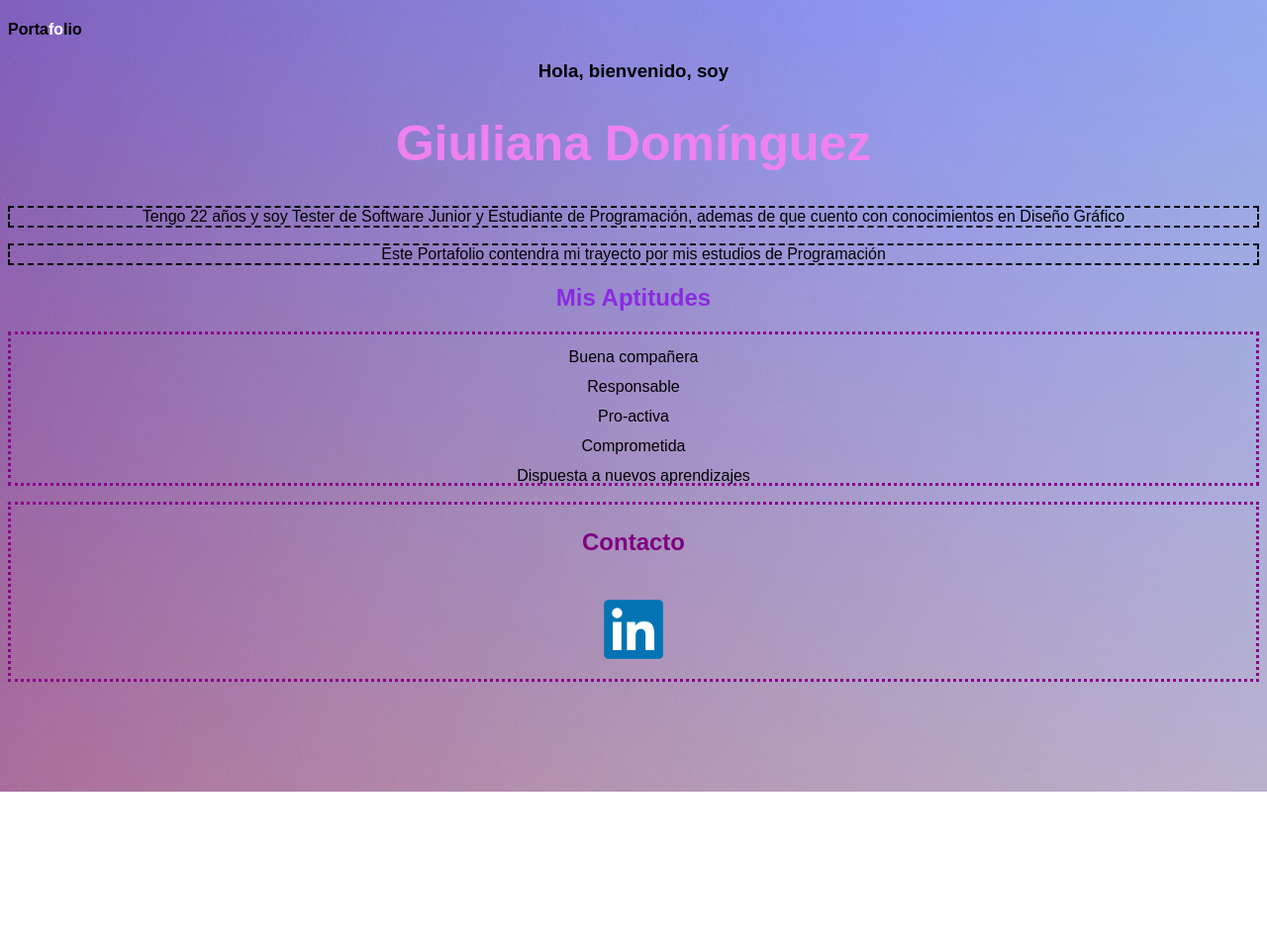
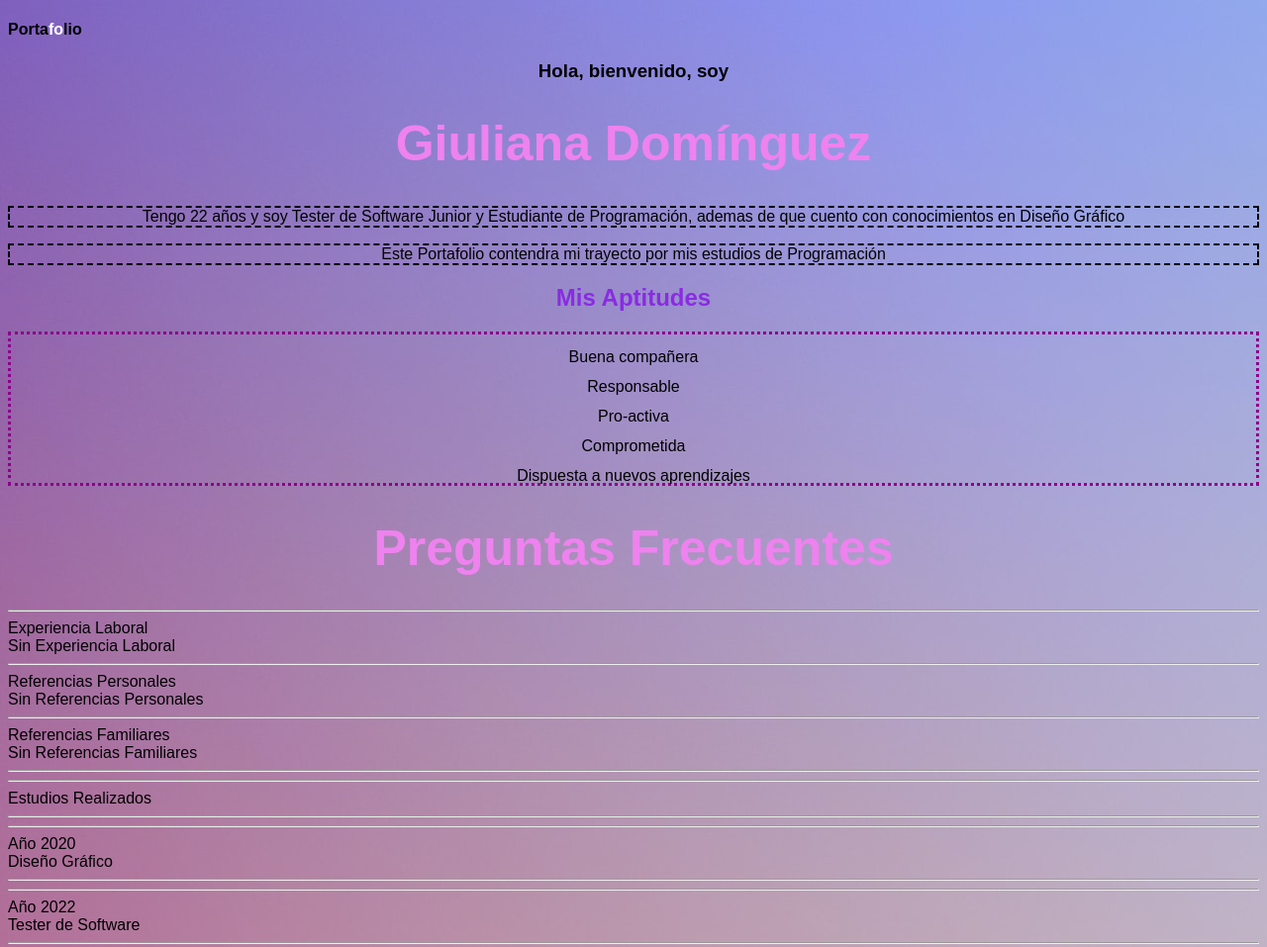
Before and after one commit to giulianadominguez/retoavanzado-portafolio, a plain HTML site: page index.html in a window 1280 px wide. Shown: the top 957 px of the page at 99% size. Before the commit the page ends 800 px from the top, so only its background shows below. Drawn offline with Linux system fonts and the light colour scheme; files whose address does not match are found by name.

Commit message:
Update index.html

```diff
--- a/index.html
+++ b/index.html
@@ -32,6 +32,48 @@
         <br>Comprometida</br>
         <br>Dispuesta a nuevos aprendizajes</br>
     </p>
+<h1>Preguntas Frecuentes</h1>
+    <hr>
+    <div class="pregunta">
+      <div class="label">Experiencia Laboral</div>
+      <div class="content">Sin Experiencia Laboral</div>
+    </div>
+    <hr>
+
+    <div class="pregunta">
+      <div class="label">Referencias Personales</div>
+      <div class="content">Sin Referencias Personales</div>
+    </div>
+    <hr>
+
+    <div class="pregunta">
+      <div class="label">Referencias Familiares</div>
+      <div class="content">Sin Referencias Familiares</div>
+    </div>
+    <hr>
+
+    <hr>
+    <div class="pregunta">
+      <div class="etiqueta">Estudios Realizados</div>
+    </div>
+    <hr>
+
+<hr>
+    <div class="Subpregunta">
+        <div class="etiqueta">Año 2020</div>
+        <div class="contenido">Diseño Gráfico</div>
+    </div>
+<hr>
+<hr>
+    <div class="Subpregunta">
+        <div class="etiqueta">Año 2022</div>
+        <div class="contenido">Tester de Software</div>
+    </div>
+<hr>
+</div>
+
+<script src="script.js"></script>
+
 
 <div id="contactoylink">
 
```
